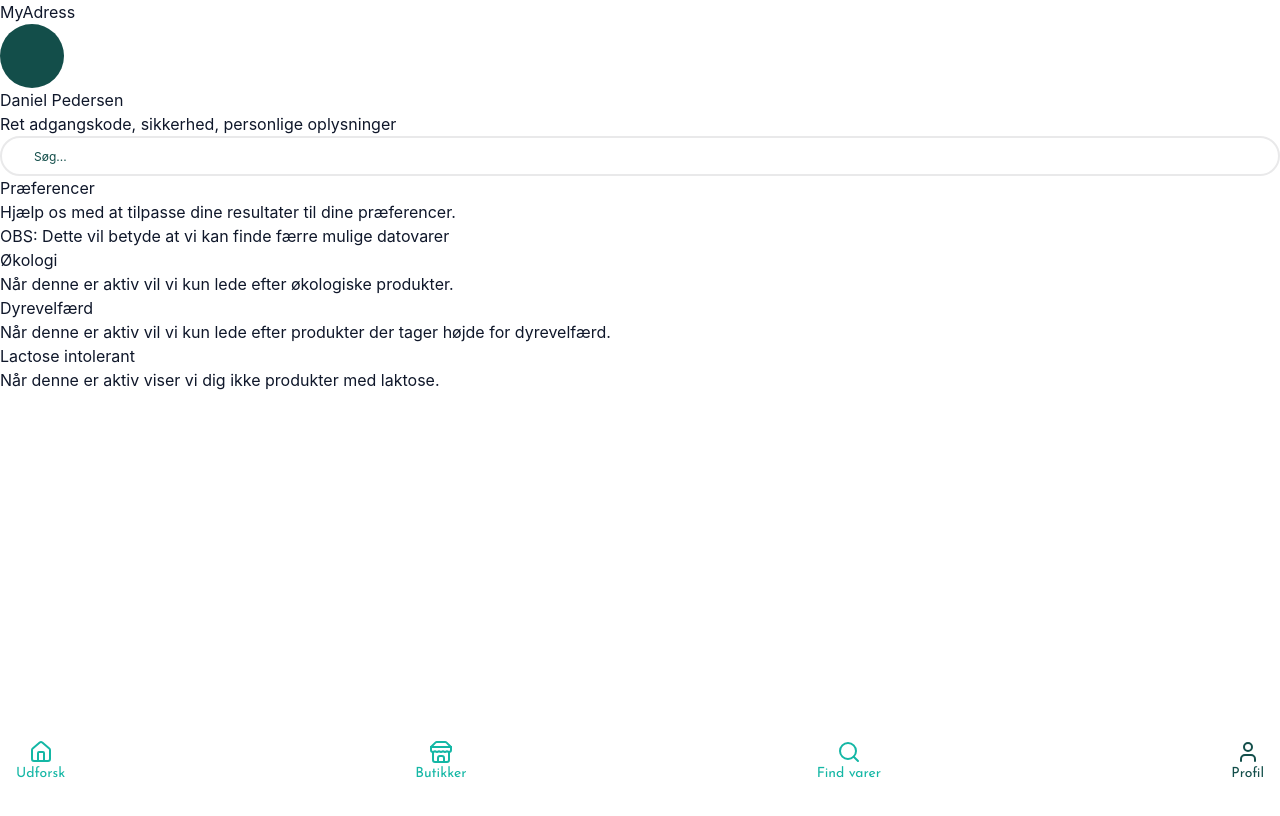
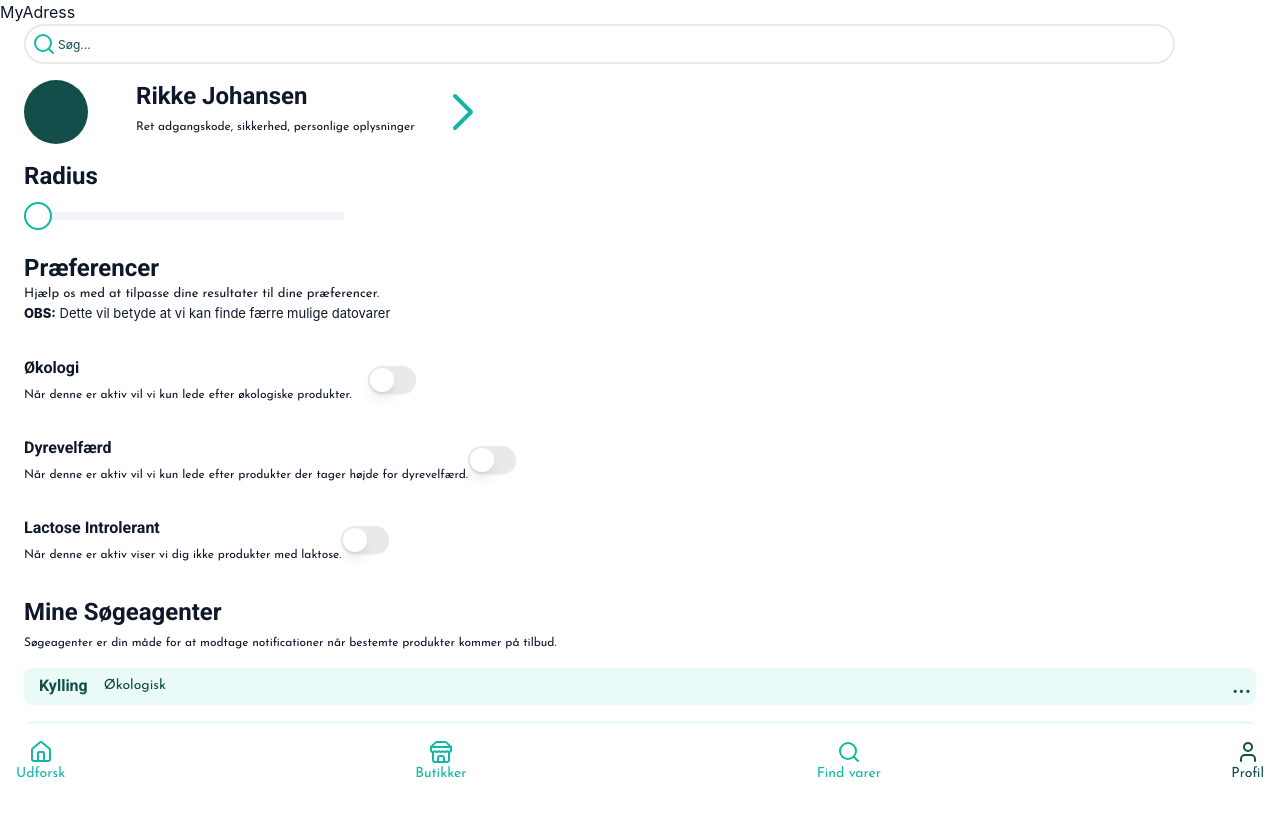
Before and after one commit to daniielp/web-app, a React (Create React App) app: page /profile in a window 1280 px wide. Shown: the top 816 px of the page. Built offline with nearby package versions, Linux system fonts and the light colour scheme.

Commit message:
ProfilePage
Profilsiden så godt som færdig,

Har også rettet hvordan Slider og Switch ser ud.

```diff
--- a/package.json
+++ b/package.json
@@ -4,6 +4,7 @@
   "private": true,
   "dependencies": {
     "@radix-ui/react-slider": "^1.2.1",
+    "@radix-ui/react-switch": "^1.1.1",
     "@radix-ui/react-toggle-group": "^1.1.0",
     "@tailwindcss/forms": "^0.5.9",
     "@testing-library/jest-dom": "^5.17.0",
--- a/src/App.css
+++ b/src/App.css
@@ -8,7 +8,9 @@
 }
 
 
-/* STYLING TIL AdresseDrawer */
+
+
+/* STYLING TIL AdresseDrawer  Jakob*/
  .DrawerComp {
   margin-left: 24px;
   width: auto;
@@ -56,8 +58,129 @@
   margin-bottom: 10vh;
 }
 
+/* STYLING TIL ProfilePage  Jakob*/
+
+.ProfilePage  {
+  margin-left: 24px;
+}
+.ProfileHeader {
+  display: flex;
+  padding-bottom: 2vh;
+
+}
+
+.PrefHeader {
+  padding-bottom: 4vh;
+}
+
+.PrefSwitch {
+  display: flex;
+  flex-direction: row;
+  padding-bottom: 4vh;
+  align-items: center;
+}
 
 
+/* Styling af ProfileFront  Jakob*/
+
+.FrontContainer {
+  display: flex;
+  flex-direction: row;
+
+}
+
+.NameDescrip {
+  padding-left: 2.5vw;
+}
+
+.NameDescrip h3 {
+  font-size: 24px;
+  font-weight: 800;
+}
+
+.NameDescrip p {
+  font-size: small;
+}
+
+/* Styling af Preferences  Jakob*/
+
+.AgentHeader p, .PrefHeader p {
+  font-size: small;
+}
+
+.OBS {
+  font-weight: 800;
+}
+
+.PrefSwitch  {
+  margin-right: 24px;
+}
+
+/* Styling af SearchAgent  Jakob*/
+.AgentCard {
+  display: flex;
+  flex-direction: row;
+  align-items: center;
+  justify-content: space-between;
+  background-color: #EAFAF9;
+  margin-right: 24px;
+  margin-bottom: 2vh;
+  padding: 5px;
+  border-radius: 8px;
+}
+
+.AgentSpec {
+  padding-left: 10px;
+  display: flex;
+  flex-direction: row;
+  align-items: center;
+  color: #134E4A;
+}
+
+.AgentEditor {
+  font-weight: 800;
+  font-size: large;
+  color: #134E4A;
+}
+
+.AgentButton {
+  color: #14B7A5;
+  margin-bottom: 15vh;
+  display: inline-flex;
+  align-items: center;
+  gap: 0.5rem;
+}
+
+.AgentArrow {
+  display: inline-block;
+  position: relative;
+  width: 10px;
+  height: 10px;
+  margin-left: 5px;
+
+}
+
+.AgentArrow::before,
+.AgentArrow::after {
+  content: '';
+  position: absolute;
+  width: 10px;
+  height: 2px;
+  background-color: #14B7A5;
+  border-radius: 8px;
+}
+
+.AgentArrow::before {
+  transform: rotate(45deg);
+  top: 0;
+  right: 0;
+}
+
+.AgentArrow::after {
+  transform: rotate(-45deg);
+  bottom: 2px;
+  right: 0;
+}
 
 @media (prefers-reduced-motion: no-preference) {
   .App-logo {
--- a/src/components/Profile/Preference.jsx
+++ b/src/components/Profile/Preference.jsx
@@ -1,26 +1,41 @@
 import React from 'react'
+import Typography from "../Typography"
+import { Switch }  from '../Switch';
+
+/* LAVET AF JAKOB */
+
 
 function Preference() {
   return (
     <div>
     <div className='PrefHeader'>
-        <h3>Præferencer</h3>
-        <p>Hjælp os med at tilpasse dine resultater til dine præferencer.</p>
-        <p className='OBS'>OBS: Dette vil betyde at vi kan finde færre mulige datovarer</p>
+    <Typography variant={'heading'} >Præferencer</Typography>
+    <Typography variant={'body'} >Hjælp os med at tilpasse dine resultater til dine præferencer.</Typography>
+        <p> <span className='OBS'>OBS:</span> Dette vil betyde at vi kan finde færre mulige datovarer</p>
     </div>
     <div>
-        <div className='PrefSwitch'>
-            <h4>Økologi</h4>
-            <p>Når denne er aktiv vil vi kun lede efter økologiske produkter.</p>
+        <div className='PrefSwitch gap-4'>
+            <div>
+            <Typography variant={'subHeading'} >Økologi</Typography>
+            <Typography variant={'caption'} >Når denne er aktiv vil vi kun lede efter økologiske produkter.</Typography>
+            </div>
+
+            <Switch />
         </div>
         <div className='PrefSwitch'>
-            <h4>Dyrevelfærd</h4>
-            <p>Når denne er aktiv vil vi kun lede efter produkter der tager højde for dyrevelfærd.</p>
-
+            <div>
+            <Typography variant={'subHeading'} >Dyrevelfærd</Typography>
+            <Typography variant={'caption'} >Når denne er aktiv vil vi kun lede efter produkter der tager højde for dyrevelfærd.</Typography>
+            </div>
+            <p></p>
+            <Switch />
         </div>
         <div className='PrefSwitch'>
-            <h4>Lactose intolerant</h4>
-            <p>Når denne er aktiv viser vi dig ikke produkter med laktose.</p>
+            <div>
+            <Typography variant={'subHeading'} >Lactose Introlerant</Typography>
+        <Typography variant={'caption'} >Når denne er aktiv viser vi dig ikke produkter med laktose.</Typography>
+            </div>
+        <Switch />
         </div>
     </div>
     </div>
--- a/src/components/Profile/ProfileFront.jsx
+++ b/src/components/Profile/ProfileFront.jsx
@@ -1,14 +1,17 @@
 import React from 'react'
+import Typography from "../Typography";
+
 
 function ProfileFront() {
   return (
-    <div>
+    <div className='FrontContainer gap-4 py-4'>
         <img src="/ProfilePic.svg" alt="Profile Picture" />
         <div className='NameDescrip'>
-            <h3>Daniel Pedersen</h3>
-            <p>Ret adgangskode, sikkerhed, personlige oplysninger</p>
+        <Typography variant={'heading'} >Rikke Johansen</Typography>
+        <Typography className='leading-1' variant={'caption'} >Ret adgangskode, sikkerhed, personlige oplysninger</Typography>
+
         </div>
-        <span className='ProfileArrow'></span>
+        <img className='FrontArrow' src="/Chevron-right.svg" alt="Profile Picture" />
     </div>
   )
 }
--- /dev/null
+++ b/src/components/Profile/Radius.jsx
@@ -0,0 +1,14 @@
+import React from 'react';
+import Typography from "../Typography";
+import { Slider } from '../Slider';
+
+function Radius() {
+    return (
+        <div>
+            <Typography className='gap-4 pb-5' variant={'heading'}>Radius</Typography>
+            <Slider className='pb-8 w-80'/>
+        </div>
+    );
+}
+
+export default Radius;
--- a/src/components/Profile/SearchAgent.jsx
+++ b/src/components/Profile/SearchAgent.jsx
@@ -1,14 +1,39 @@
 import React from 'react'
+
+import Typography from "../Typography";
+/* LAVET AF JAKOB */
+
 
 function SearchAgent() {
   return (
     <div>
-    <div className='AgentHeader'>
-        <h3>Mine Søgeagenter</h3>
-        <p>Søgeagenter er din måde for at modtage notificationer når bestemte produkter kommer på tilbud.</p>
+    <div className='AgentHeader pb-4'>
+        <Typography variant={'heading'}>Mine Søgeagenter</Typography>
+        <Typography className='leading-1' variant={'caption'} >Søgeagenter er din måde for at modtage notificationer når bestemte produkter kommer på tilbud.</Typography>
     </div>
-    <button className='AgentButton'>Tilføj ny agent <span className='AgentArrow'></span>
+    <div className='AgentCard'>
+      <div className='AgentSpec gap-4'>
+      <Typography variant={'subHeading'}>Kylling</Typography>
+      <div><Typography variant={'body'}>Økologisk</Typography></div>
+      </div>
+            <button className='AgentEditor'>...</button>
+    </div>
+    <div className='AgentCard'>
+      <div className='AgentSpec gap-4'>
+        <div>
+        <Typography variant={'subHeading'}>Rugbrød</Typography>
+        </div>
+        <Typography variant={'body'}>Skovmandens Solsikke rugbrød</Typography>
+      </div>
+
+            <button className='AgentEditor'>...</button>
+    </div>
+    <Typography variant={'subHeading'}>
+    <button className='AgentButton'>
+        Tilføj ny agent <span className='AgentArrow'></span>
     </button>
+</Typography>
+
     </div>
   )
 }
--- a/src/components/Slider.tsx
+++ b/src/components/Slider.tsx
@@ -18,7 +18,7 @@ const Slider = React.forwardRef<
     <SliderPrimitive.Track className="relative h-2 w-full grow overflow-hidden rounded-full bg-secondary">
       <SliderPrimitive.Range className="absolute h-full bg-primary" />
     </SliderPrimitive.Track>
-    <SliderPrimitive.Thumb className="block h-5 w-5 rounded-full border-2 border-primary bg-background ring-offset-background transition-colors focus-visible:outline-none focus-visible:ring-2 focus-visible:ring-ring focus-visible:ring-offset-2 disabled:pointer-events-none disabled:opacity-50" />
+    <SliderPrimitive.Thumb className="block h-7  w-7 rounded-full border-2 border-primary bg-background ring-offset-background transition-colors focus-visible:outline-none focus-visible:ring-2 focus-visible:ring-ring focus-visible:ring-offset-2 disabled:pointer-events-none disabled:opacity-50" />
   </SliderPrimitive.Root>
 ))
 Slider.displayName = SliderPrimitive.Root.displayName
--- /dev/null
+++ b/src/components/Switch.tsx
@@ -0,0 +1,27 @@
+import * as React from "react"
+import * as SwitchPrimitives from "@radix-ui/react-switch"
+
+import { cn } from "../lib/utils"
+
+const Switch = React.forwardRef<
+    React.ElementRef<typeof SwitchPrimitives.Root>,
+    React.ComponentPropsWithoutRef<typeof SwitchPrimitives.Root>
+>(({ className, ...props }, ref) => (
+    <SwitchPrimitives.Root
+        className={cn(
+            "peer inline-flex h-7 w-12 shrink-0 cursor-pointer items-center rounded-full border-2 border-transparent shadow-sm transition-colors focus-visible:outline-none focus-visible:ring-2 focus-visible:ring-ring focus-visible:ring-offset-2 focus-visible:ring-offset-background disabled:cursor-not-allowed disabled:opacity-50 data-[state=checked]:bg-primary data-[state=unchecked]:bg-input",
+            className
+        )}
+        {...props}
+        ref={ref}
+    >
+        <SwitchPrimitives.Thumb
+            className={cn(
+                "pointer-events-none block h-6 w-6 rounded-full bg-background shadow-lg ring-0 transition-transform data-[state=checked]:translate-x-5 data-[state=unchecked]:translate-x-0"
+            )}
+        />
+    </SwitchPrimitives.Root>
+))
+Switch.displayName = SwitchPrimitives.Root.displayName
+
+export { Switch };
--- a/src/pages/ProfilePage.jsx
+++ b/src/pages/ProfilePage.jsx
@@ -1,16 +1,25 @@
 import React from 'react'
 import Preference from '../components/Profile/Preference'
 import { Input } from "../components/Input"
-import ProfileFront from '../components/Profile/ProfileFront';
+import { SearchIcon } from "lucide-react";
+import ProfileFront from '../components/Profile/ProfileFront'
+import SearchAgent from '../components/Profile/SearchAgent'
+import Radius from '../components/Profile/Radius';
+
+
 
 function ProfilePage() {
   return (
-    <div>
+    <div className='ProfilePage'>
+
+      <Input className="pl-8 w-11/12" placeholder="Søg..." />
+      <SearchIcon className="absolute top-8 left-8 pointer-events-none text-primary " />
       <ProfileFront />
-      <Input className="pl-8" placeholder="Søg..." />
+      <Radius />
       <Preference />
+      <SearchAgent />
     </div>
   )
 }
 
-export default ProfilePage
+export default ProfilePage;
```
Also changed, not shown: public/chevron-right.svg (added), 1 other file (tests, documents, lock files or other folders).
